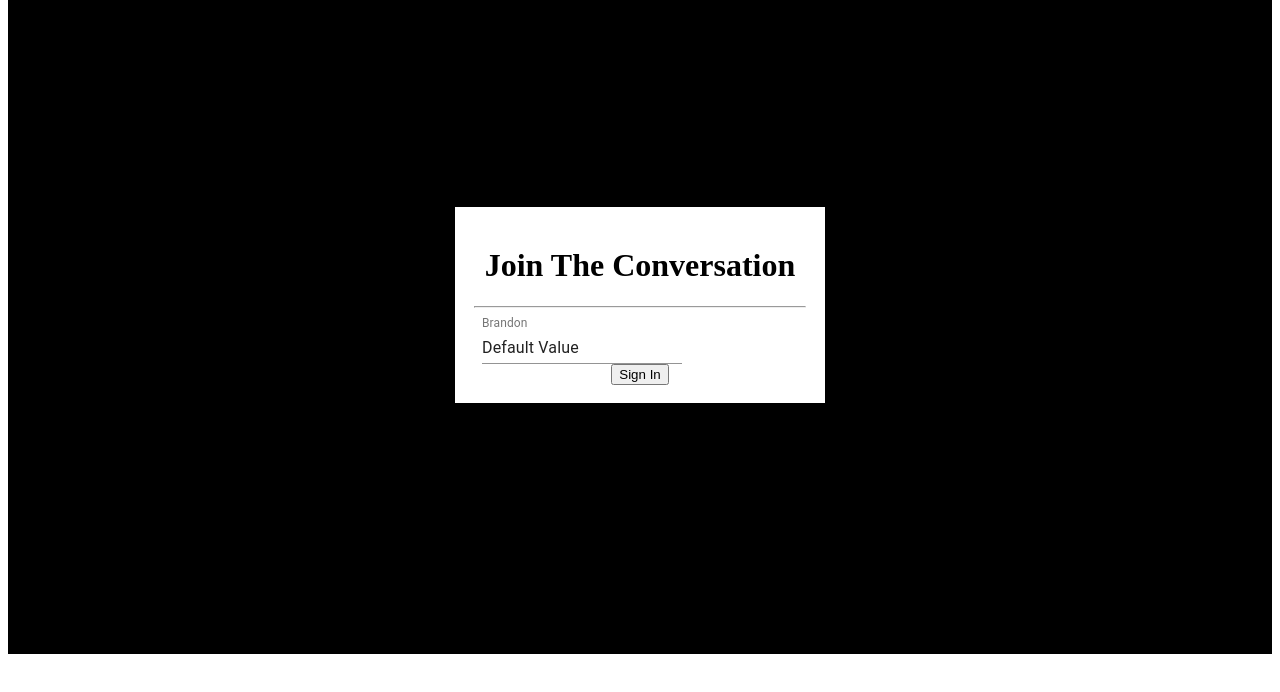
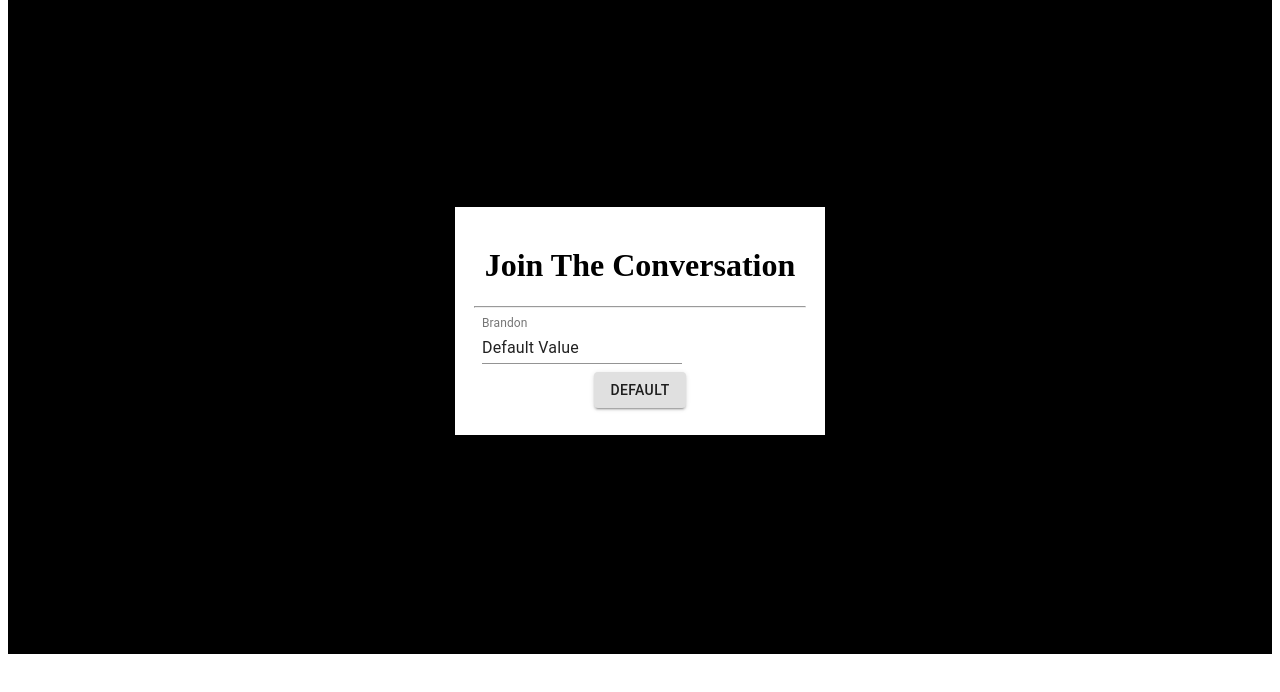
Before and after one commit to BrandonMGH/React-Chat_App, a React (Vite) app in the folder client/: page / in a window 1280 px wide. Shown: the top 692 px of the page. Built offline with nearby package versions, Linux system fonts and the light colour scheme.

Commit message:
applied some basic styling to join.js button

```diff
--- a/client/src/Join.js
+++ b/client/src/Join.js
@@ -4,10 +4,11 @@ import { makeStyles, createStyles, Theme } from '@material-ui/core/styles';
 import Paper from '@material-ui/core/Paper';
 import Grid from '@material-ui/core/Grid';
 import TextField from '@material-ui/core/TextField';
+import Button from '@material-ui/core/Button';
 
 
 const useStyles = makeStyles(theme => ({
-    root: {
+    body: {
         flexGrow: 1,
         backgroundColor: "black"
     },
@@ -20,7 +21,7 @@ const useStyles = makeStyles(theme => ({
 
     },
     chatTitle: {
-        color:"black"
+        color: "black"
     },
     chatBox: {
         textAlign: "center",
@@ -38,6 +39,11 @@ const useStyles = makeStyles(theme => ({
         width: 200,
         textColor: 'white'
     },
+    root: {
+        '& > *': {
+            margin: theme.spacing(1),
+        },
+    },
 }));
 
 
@@ -45,7 +51,7 @@ export default function Join() {
     const [chatName, setChatName] = useState("")
     const classes = useStyles();
     return (
-        <div className={classes.root} >
+        <div className={classes.body} >
             <Grid container spacing={3}>
                 <Grid item xs>
                 </Grid>
@@ -72,7 +78,10 @@ export default function Join() {
                             </div>
                             <div>
                                 <Link onClick={event => (!chatName) ? event.preventDefault() : null} to={`/chat?name=${chatName}`}>
-                                    <button type="submit">Sign In</button>
+                                    <div className={classes.root}>
+                                        <Button type="submit" variant="contained" onClick={event => (!chatName) ? event.preventDefault() : null} to={`/chat?name=${chatName}`}>Default</Button>
+                                    </div>
+
                                 </Link>
                             </div>
                         </div>
@@ -82,20 +91,5 @@ export default function Join() {
                 </Grid>
             </Grid>
         </div>
-
-        // <div style={{textAlign: "center"}}>
-        //     <div>
-        //         <h1> Join The Conversation</h1>
-        //     </div>
-        //     <hr></hr>
-        //     <div>
-        //         <input onChange={event => setChatName(event.target.value)} />
-        //     </div>
-        //     <div>
-        //     <Link onClick={event => (!chatName) ? event.preventDefault() : null} to={`/chat?name=${chatName}`}>
-        //   <button type="submit">Sign In</button>
-        // </Link>
-        //     </div>
-        // </div>
     )
 }
```
Also changed, not shown: 2 other files (tests, documents, lock files or other folders).
